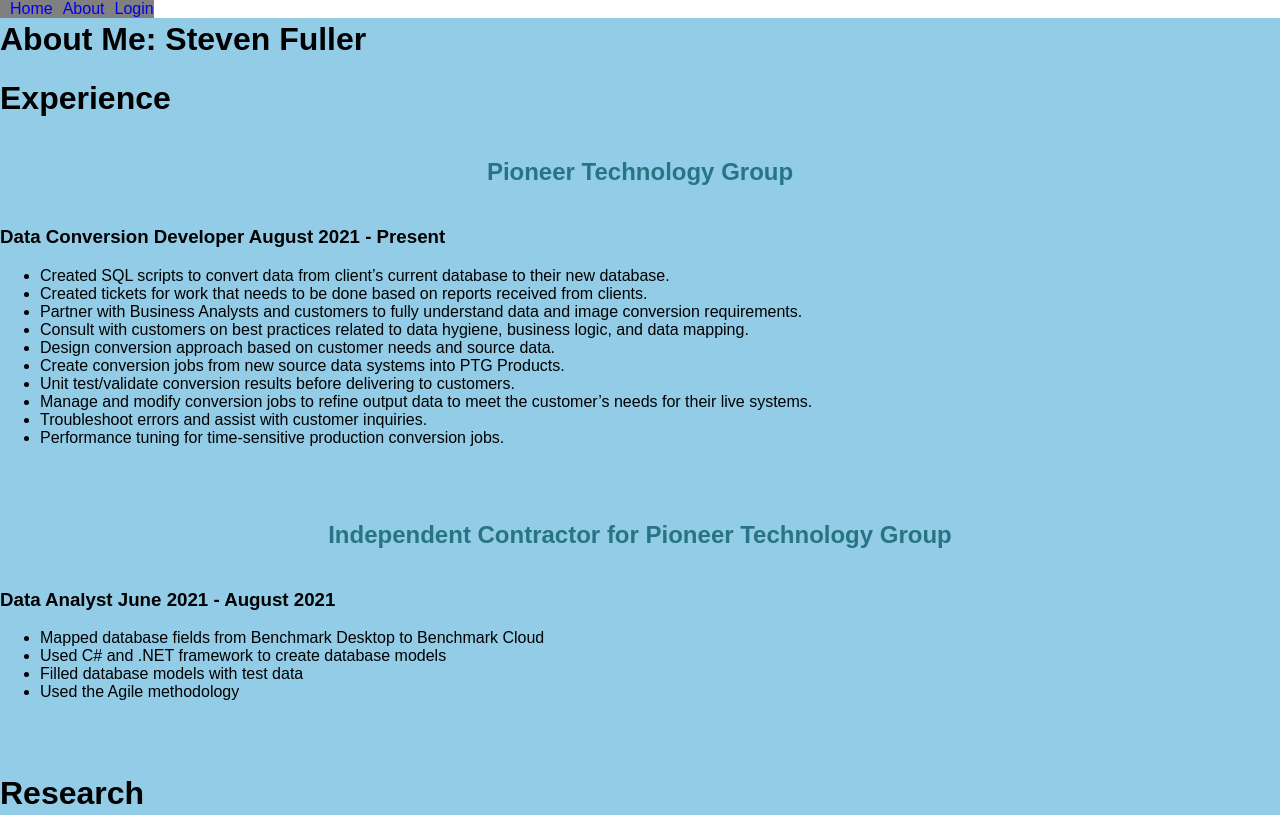
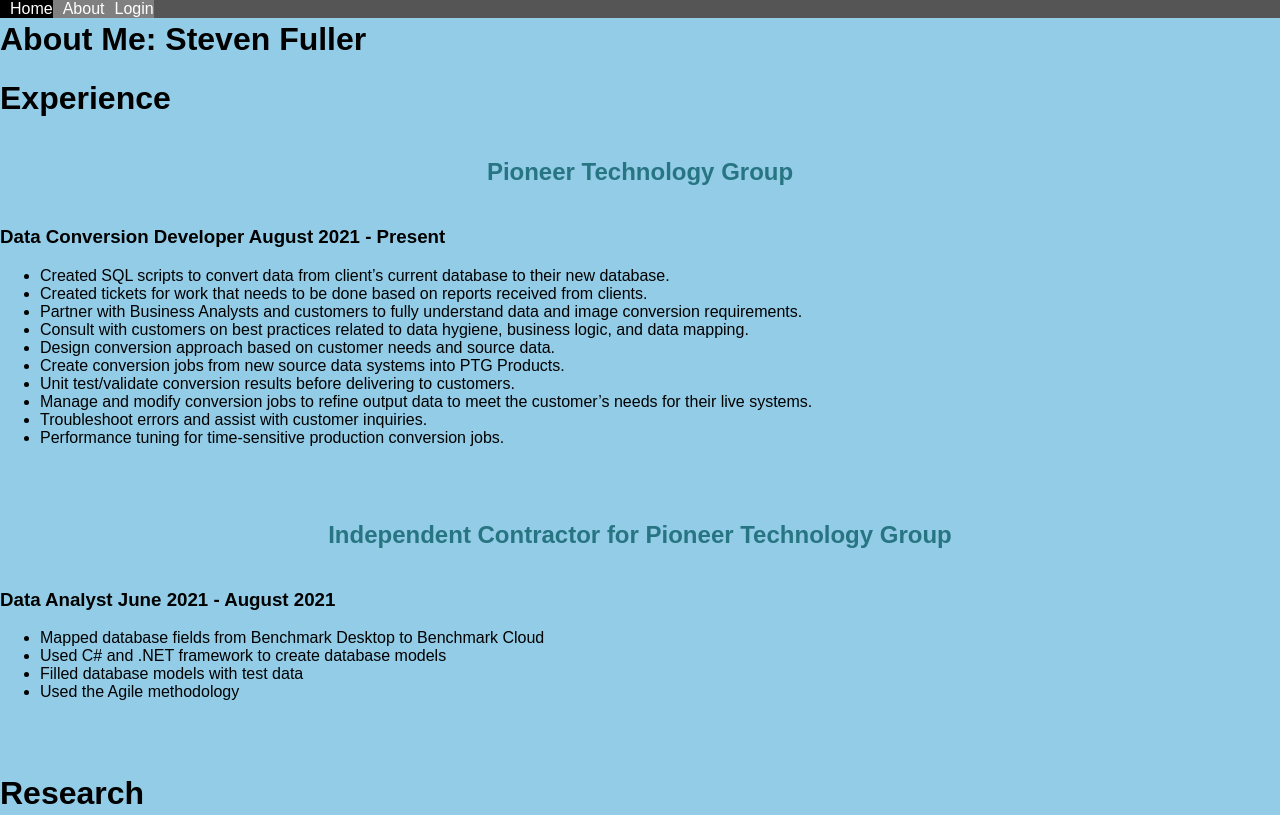
Before and after one commit to sfulle14/sfulle14.github.io, a plain HTML site: page about/about.html in a window 1280 px wide. Shown: the top 815 px of the page. Drawn offline with Linux system fonts and the light colour scheme; files that its build step writes are made by us from their sources.

Commit message:
navbar style

```diff
--- a/navbarstyle.css
+++ b/navbarstyle.css
@@ -1,7 +1,7 @@
 /*navbar*/
 .navbar{
     overflow: hidden;
-    background-color: white;
+    background-color: #555;
     position: fixed;
     top: 0;
     width: 100%;
@@ -14,4 +14,15 @@
     text-align: center;
     padding-left: 10px;
     text-decoration: none;
+    color: white;
   }
+
+  /*Add a background color when mouse-over*/
+  .navbar a:hover{
+    background-color: #000;
+  }
+
+  /*Change the color of the current page*/
+  .navbar a.active{
+    background-color: red;
+  }
```
